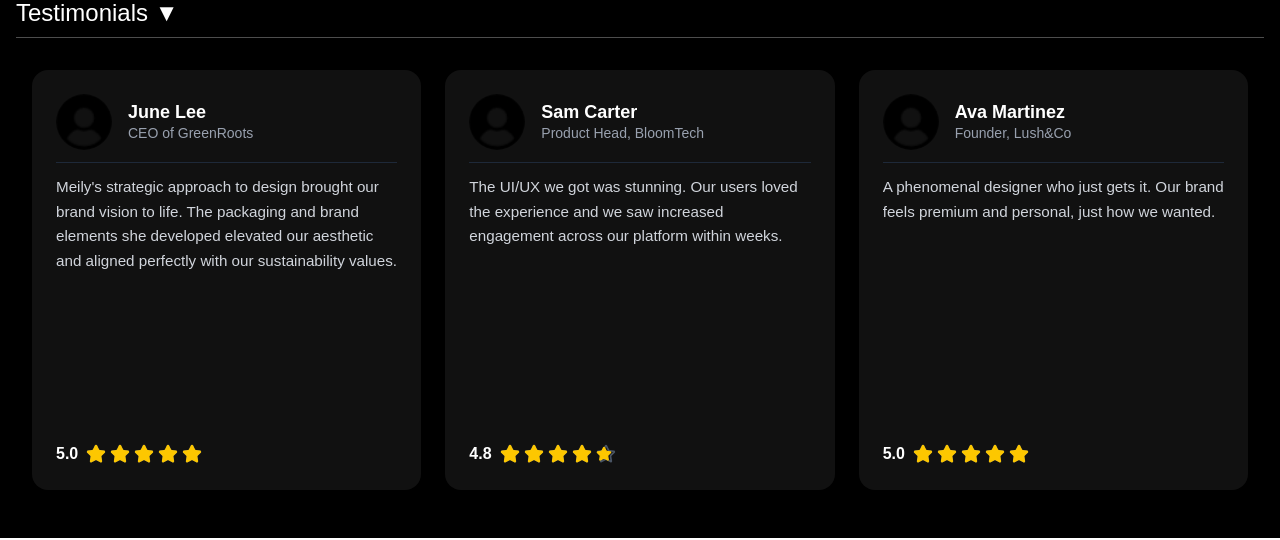
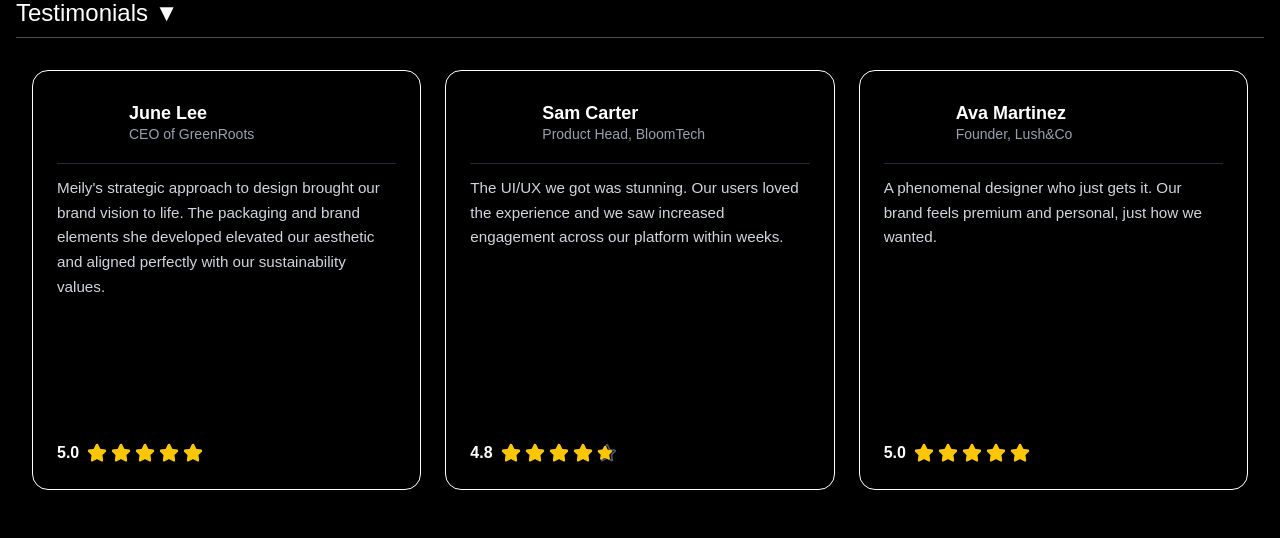
Before and after one commit to kundan223/product_render, a Next.js app: page / in a window 1280 px wide. Shown: the part 2834-3374 px from the top of the page. Built offline with nearby package versions, Linux system fonts and the light colour scheme; a web font is replaced by a local one.

Commit message:
carousal update

```diff
--- a/src/app/components/Carousal.jsx
+++ b/src/app/components/Carousal.jsx
@@ -27,7 +27,7 @@
 
 const CarousalWrapper = () => {
   return (
-    <section className="w-full bg-black py-12 px-4 relative">
+    <section className="w-full bg-black bg-opacity-50 py-12 px-4 relative">
       <div className="mb-8">
         <h2 className="text-white text-2xl font-normal text-left">Testimonials ▼</h2>
         <div className="w-full h-[1px] bg-white/30 mt-2" />
--- a/src/app/components/CarousalCard.jsx
+++ b/src/app/components/CarousalCard.jsx
@@ -10,7 +10,7 @@
         w-full
         max-w-[92vw] sm:max-w-[420px] md:max-w-[440px]
         h-[380px] sm:h-[400px] md:h-[420px]   /* Fixed height */
-        bg-[#111] text-white
+       border text-white
         rounded-2xl shadow-lg
         p-5 sm:p-6
         flex flex-col
```
